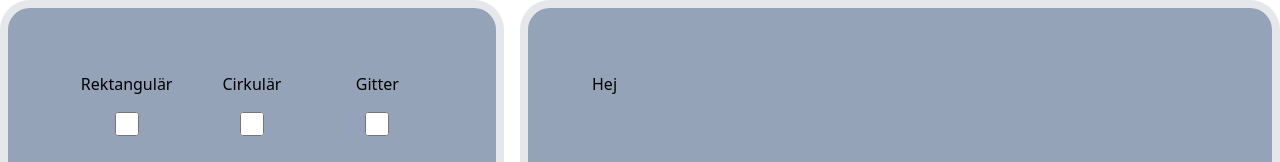
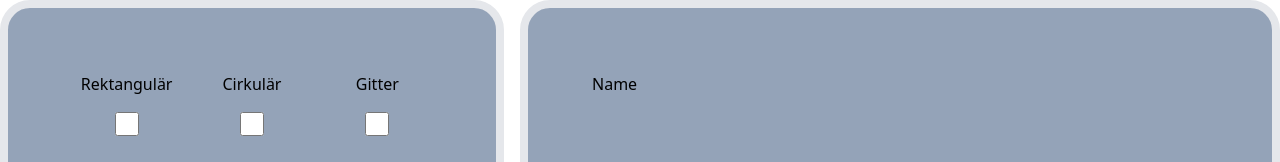
Before and after one commit to SimonMyrvold/PathfindingJS, a React (Vite) app in the folder pathfinding/: page / in a window 1280 px wide. Shown: the top 162 px of the page. Built offline with nearby package versions, Linux system fonts and the light colour scheme; the HTML template or start-up script is replaced by a standard one.

Commit message:
nameGen nametypes

```diff
--- a/pathfinding/src/Ui_components/NameGenerator.jsx
+++ b/pathfinding/src/Ui_components/NameGenerator.jsx
@@ -32,9 +32,9 @@ export default function NameGenerator(){
     const [names, setNames] = useState();
 
     function generate(){
-        let firstpart = ['A big', 'A small', 'A tiny'];
-        let secondpart = ['human', 'elephant', 'donkey'];
-        let lastpart = ['of suger', 'of sun', 'of coffe'];
+        let firstpart = ['A Big', 'A Small', 'A Tiny'];
+        let secondpart = ["Spacious", "Inviting", "Cozy", "Elegant", "Sleek", "Bright", "Airy", "Welcoming", "Stylish", "Soothing", "Calming", "Comfortable", "Inviting", "Serene", "Tranquil", "Open", "Warm", "Intimate", "Luxurious", "Elegant", "Chic", "Vibrant", "Vintage", "Modern", "Minimalist", "Contemporary", "Rustic", "Eclectic", "Inviting", "Vintage", "Gorgeous", "Beautiful", "Stunning", "Elegant", "Artistic", "Classy", "Sophisticated", "Elegant", "Tasteful", "Charming", "Inviting", "Comfortable", "Welcoming", "Inviting", "Homely", "Comfortable", "Inviting", "Welcoming", "Inviting", "Cosy"];
+        let lastpart = ["Living room", "Bedroom", "Bathroom", "Kitchen", "Dining room", "Nursery", "Guest room", "Study", "Library", "Den", "Sunroom", "Office", "Game room", "Theater room", "Music room", "Craft room", "Fitness room", "Home gym", "Sitting room", "Lounge", "Parlour", "Great room", "Media room", "Bar room", "Conservatory", "Ballroom", "Greenhouse", "Solarium", "Atrium", "Library", "Playroom", "Laundry room", "Powder room", "Mudroom", "Closet", "Pantry", "Balcony", "Patio", "Porch", "Deck", "Pool house", "Shed", "Barn", "Garage", "Basement", "Attic", "Crawl space", "Cupboard", "Cellars", "Root cellar"];
         let randomfirstpart = firstpart[Math.floor(Math.random()*firstpart.length)];
         let randomsecondpart = secondpart[Math.floor(Math.random()*secondpart.length)];
         let randomlastpart = lastpart[Math.floor(Math.random()*lastpart.length)];
@@ -49,7 +49,7 @@ export default function NameGenerator(){
     return (
         <div>
             <div>
-                <button onClick={generate}>Hej</button>
+                <button onClick={generate}>Name</button>
             </div>
             {names}
         </div>
```
